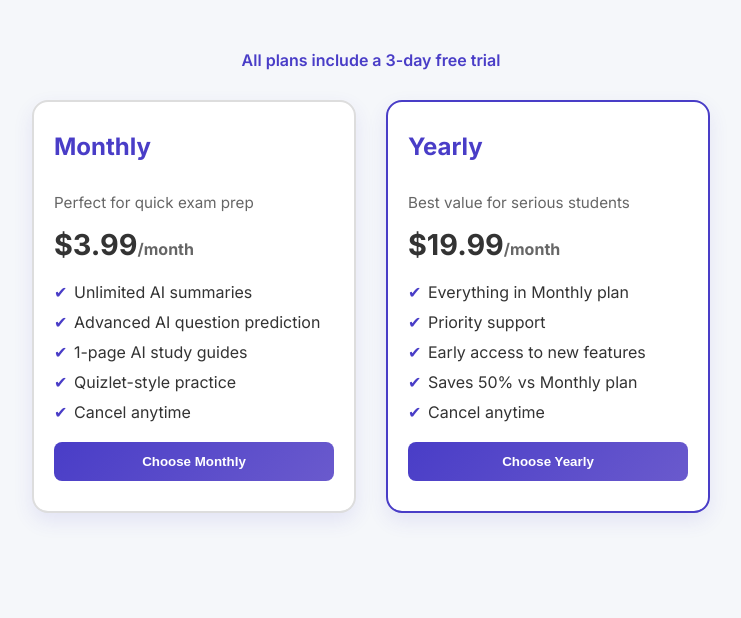
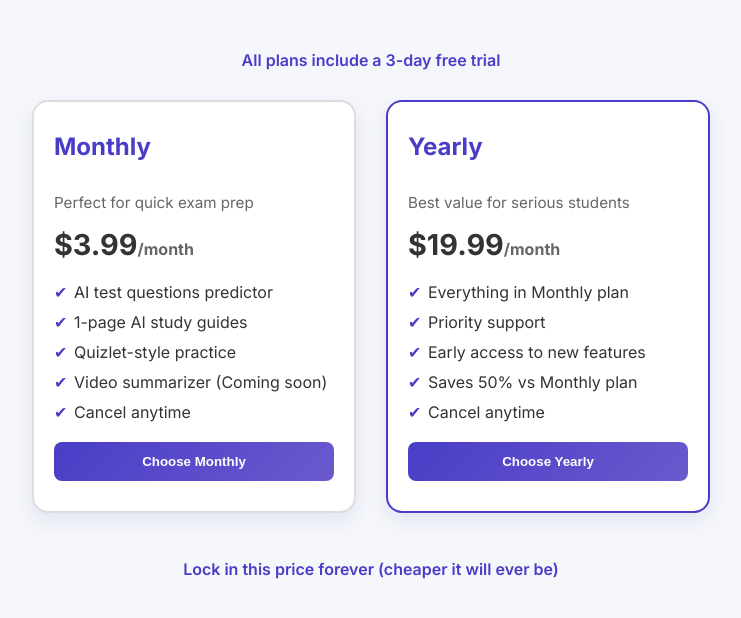
Before and after one commit to PedroGuitian/Cramora-AI, a Django app: page /cramora/ in a window 1280 px wide. Shown: the top 618 px of the page, without its empty margins (269-1010 px from the left). Run offline with Django 5.2, Linux system fonts and the light colour scheme; some libraries are stand-ins or nearby versions.

```diff
--- a/cram_app/templates/cram_app/landing_page.html
+++ b/cram_app/templates/cram_app/landing_page.html
@@ -10,17 +10,19 @@
 <body>
     <div class="plans-container">
         <p class="trial-note">All plans include a 3-day free trial</p>
-
         <div class="plan-cards">
             <div class="plan-card">
                 <h4>Monthly</h4>
                 <p class="subtitle">Perfect for quick exam prep</p>
                 <p class="price">$3.99<span>/month</span></p>
                 <ul>
-                    <li>Unlimited AI summaries</li>
-                    <li>Advanced AI question prediction</li>
+                    <!-- <li>Unlimited AI summaries</li> -->
+                    <!-- <li>AI tutor (Coming soon)</li> -->
+                    <!-- <li>Smart-Highlighting (Coming soon)</li> -->
+                    <li>AI test questions predictor</li>
                     <li>1-page AI study guides</li>
                     <li>Quizlet-style practice</li>
+                    <li>Video summarizer (Coming soon)</li>
                     <li>Cancel anytime</li>
                 </ul>
                 <a href="{% url 'signup' %}?plan='monthly'">
@@ -43,6 +45,7 @@
                     <button class="select-button">Choose Yearly</button>
                 </a>
             </div>
+            <p class="trial-note">Lock in this price forever (cheaper it will ever be)</p>
         </div>
     </div>
 </body>
```
